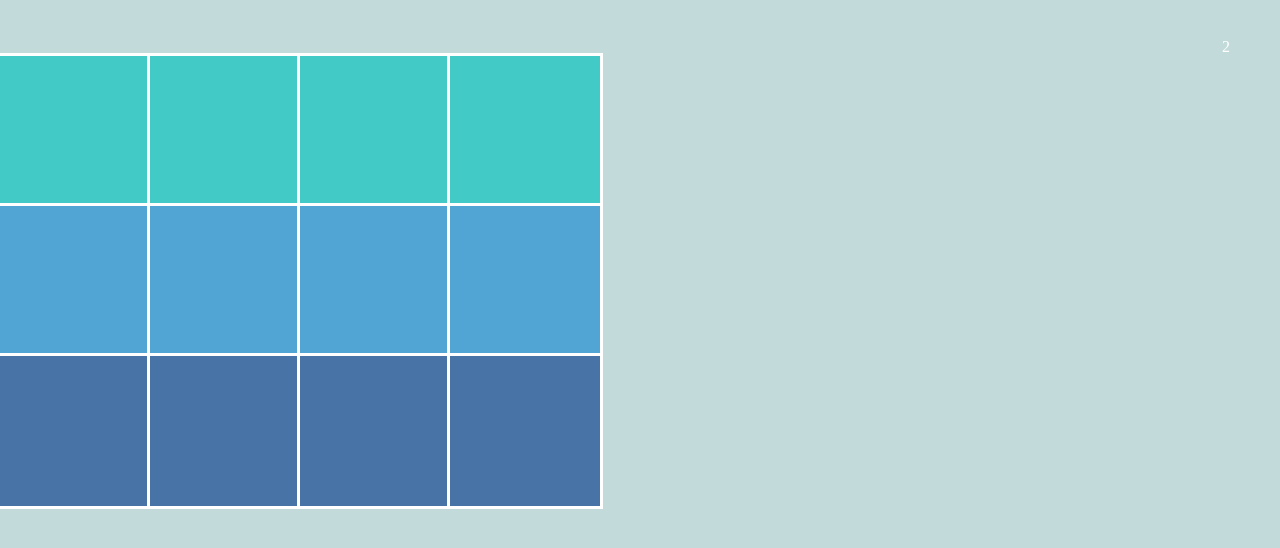
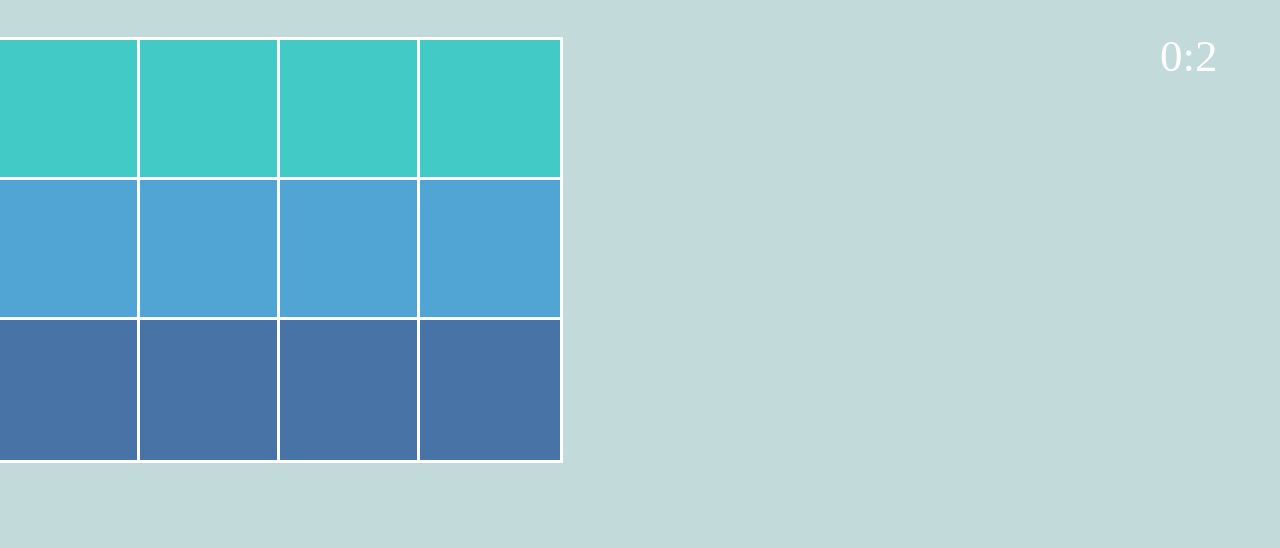
Before and after one commit to rmilford/Memory-Matrix, a website: page project1/index.html in a window 1280 px wide. Both pictures are taken after a click on the button "Easy". Drawn offline with nearby package versions, Linux system fonts and the light colour scheme.

Commit message:
completed exercises

```diff
--- a/project1/index.html
+++ b/project1/index.html
@@ -16,5 +16,9 @@
 </body>
 <script src="https://ajax.googleapis.com/ajax/libs/jquery/1.11.1/jquery.min.js"></script>
 <script src="memory.js"></script>
+<script src="node_modules/moment/min/moment.min.js"></script>
+<script>
+    moment().format();
+</script>
 
 </html>
--- a/project1/memory.js
+++ b/project1/memory.js
@@ -41,9 +41,10 @@ function makingTileBoard (){
   // for(var i = 0; i < (size*(size-1)/2); i++) {
   //   arrayCards.push(i,i);
   // }
+  $('.someButton').on('click', resetGame); //<-- need to work on this
   $(".tile").on("click", pickCard);
   //when a user click on a card,
-//  $(".tile").on("click", startTimer);
+ // $(".tile").on("click", startTimer);
   arrayCards = randomDeck(arrayCards);
   startTimer();
 }
@@ -182,12 +183,15 @@ function playGame () {
 //store time in a variable
 // when the user matches all the cards, or promptWinner() is called, stop the timer
 var clock;
+
+
   function startTimer (){
   clock = setInterval(tictac, 1000);
+
 }
 
 function stopTimer (){
-  debugger;
+  //debugger;
   var clock =  $(".clock").html();
   $(".clock").html(clock);
 
@@ -197,6 +201,10 @@ function stopTimer (){
 var counter = 0;
 function tictac(){
 counter++;
- $(".clock").html(counter);
-//console.log(counter);
+var min= Math.floor(counter/60);
+var sec= counter % 60;
+ $(".clock").html(min + ":" + sec);
 }
+function resetGame(){
+
+}
--- a/project1/style.css
+++ b/project1/style.css
@@ -15,6 +15,7 @@ button {
     margin-right: 30px;
     margin-left: 30px;
     margin-top: 80px;
+    margin-bottom: 30px;
     background-color: #d3d3d3;
     -webkit-box-shadow: 10px 10px 46px -5px rgba(0,0,0,0.67);
     -moz-box-shadow: 10px 10px 46px -5px rgba(0,0,0,0.67);
@@ -42,123 +43,30 @@ button {
   font-family: 'Montserrat', sans-serif;
 }
 .tile {
-  /*font-family: 'Montserrat', sans-serif;*/
 
-  /*position: absolute;*/
-  /*margin-left: auto;
-  margin-right: auto;*/
-  width: 150px;
-  height: 150px;
+  width: 140px;
+  height: 140px;
   display: inline;
   float: left;
   font-size: 48px;
-  text-align: center;
+  /*text-align: center;*/
   line-height: 200px;
   outline: solid;
   outline-color: white;
 }
 .clock{
+  /*position: absolute;*/
+  font-size: 45px;
+  clear: right;
+  height: 10px;
+  width: 10px;
   float: right;
   margin-right: 50px;
+  padding-right: 60px;
 }
+body{
+  margin-top: 0px;
+  margin-bottom: 0px;
+  padding: 0px;
 
-/*.tile:nth-of-type(1) {
-  background: #42CAC6;
 }
-
-.tile:nth-of-type(2) {
-  background: #42CAC6;
-}
-
-.tile:nth-of-type(3) {
-  background: #42CAC6;
-}
-.tile:nth-of-type(4) {
-  background: #42CAC6;
-}
-.tile:nth-of-type(5) {
-  background: #42CAC6;
-}
-.tile:nth-of-type(6) {
-  background: #42CAC6;
-}
-
-.tile:nth-of-type(7) {
-  background: #51A5D4;
-}
-
-.tile:nth-of-type(8) {
-  background: #51A5D4;
-}
-
-.tile:nth-of-type(9) {
-  background: #51A5D4;
-}
-.tile:nth-of-type(10) {
-  background: #51A5D4;
-}
-.tile:nth-of-type(11) {
-  background: #51A5D4;
-}
-.tile:nth-of-type(12) {
-  background: #51A5D4;
-}
-
-.tile:nth-of-type(13) {
-  background: #4873A6;
-}
-
-.tile:nth-of-type(14) {
-  background: #4873A6;
-}
-
-.tile:nth-of-type(15) {
-  background: #4873A6;
-}
-.tile:nth-of-type(16) {
-  background: #4873A6;
-}
-.tile:nth-of-type(17) {
-  background: #4873A6;
-}
-.tile:nth-of-type(18) {
-  background: #4873A6;
-}
-
-.tile:nth-of-type(19) {
-  background: #5A5387;
-}
-.tile:nth-of-type(20) {
-  background: #5A5387;
-}
-.tile:nth-of-type(21) {
-  background: #5A5387;
-}
-.tile:nth-of-type(22) {
-  background: #5A5387;
-}
-.tile:nth-of-type(23) {
-  background: #5A5387;
-}
-.tile:nth-of-type(24) {
-  background: #5A5387;
-}
-
-.tile:nth-of-type(25) {
-  background: #57416B;
-}
-.tile:nth-of-type(26) {
-  background: #57416B;
-}
-.tile:nth-of-type(27) {
-  background: #57416B;
-}
-.tile:nth-of-type(28) {
-  background: #57416B;
-}
-.tile:nth-of-type(29) {
-  background: #57416B;
-}
-.tile:nth-of-type(30) {
-  background: #57416B;
-}*/
```
Also changed, not shown: project1/package.json (added, +17 -0 lines).
